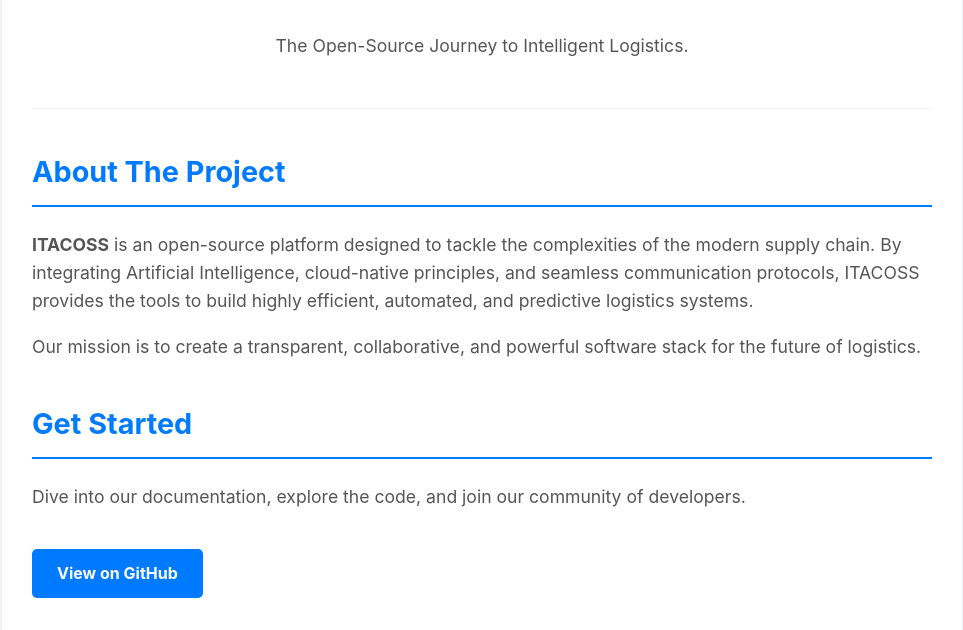
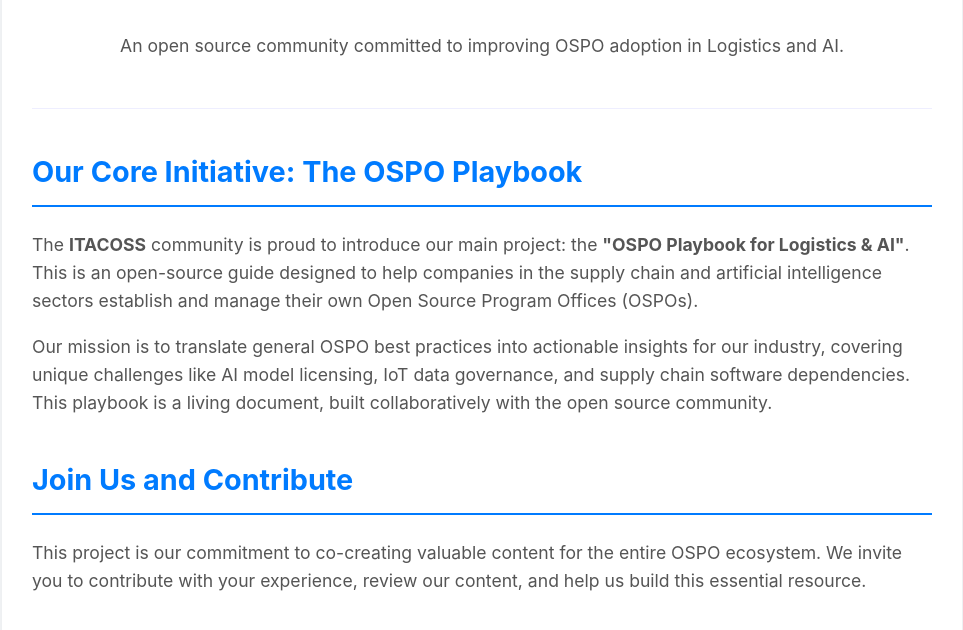
Before and after one commit to ITACOSS/website-itacoss, a plain HTML site: page index.html in a window 1280 px wide. Shown: the part 148-778 px from the top of the page, without its empty margins (158-1121 px from the left). Drawn offline with Linux system fonts and the light colour scheme.

Commit message:
Update index.html

```diff
--- a/index.html
+++ b/index.html
@@ -3,7 +3,7 @@
 <head>
     <meta charset="UTF-8">
     <meta name="viewport" content="width=device-width, initial-scale=1.0">
-    <title>ITACOSS Project - Intelligent Logistics</title>
+    <title>ITACOSS Project - OSPO Playbook for Logistics & AI</title>
     <style>
         body {
             font-family: -apple-system, BlinkMacSystemFont, "Segoe UI", Roboto, Helvetica, Arial, sans-serif;
@@ -91,29 +91,27 @@
               </text>
             </svg>
 
-            <p>The Open-Source Journey to Intelligent Logistics.</p>
+            <p>An open source community committed to improving OSPO adoption in Logistics and AI.</p>
         </header>
 
         <main>
-            <h2>About The Project</h2>
+            <h2>Our Core Initiative: The OSPO Playbook</h2>
             <p>
-                <b>ITACOSS</b> is an open-source platform designed to tackle the complexities of the modern supply chain.
-                By integrating Artificial Intelligence, cloud-native principles, and seamless communication protocols,
-                ITACOSS provides the tools to build highly efficient, automated, and predictive logistics systems.
+                The <b>ITACOSS</b> community is proud to introduce our main project: the <b>"OSPO Playbook for Logistics & AI"</b>. This is an open-source guide designed to help companies in the supply chain and artificial intelligence sectors establish and manage their own Open Source Program Offices (OSPOs).
             </p>
             <p>
-                Our mission is to create a transparent, collaborative, and powerful software stack for the future of logistics.
+                Our mission is to translate general OSPO best practices into actionable insights for our industry, covering unique challenges like AI model licensing, IoT data governance, and supply chain software dependencies. This playbook is a living document, built collaboratively with the open source community.
             </p>
 
-            <h2>Get Started</h2>
+            <h2>Join Us and Contribute</h2>
             <p>
-                Dive into our documentation, explore the code, and join our community of developers.
+                This project is our commitment to co-creating valuable content for the entire OSPO ecosystem. We invite you to contribute with your experience, review our content, and help us build this essential resource.
             </p>
-            <a href="https://github.com/itacoss" class="cta-button">View on GitHub</a>
+            <a href="https://github.com/itacoss/ospo-playbook" class="cta-button">Explore the Playbook on GitHub</a>
         </main>
 
         <footer>
-            <p>&copy; 2024 ITACOSS Project. Licensed under the Apache 2.0 License.</p>
+            <p>&copy; 2025 ITACOSS Project. Licensed under the Apache 2.0 License.</p>
         </footer>
     </div>
 
```
